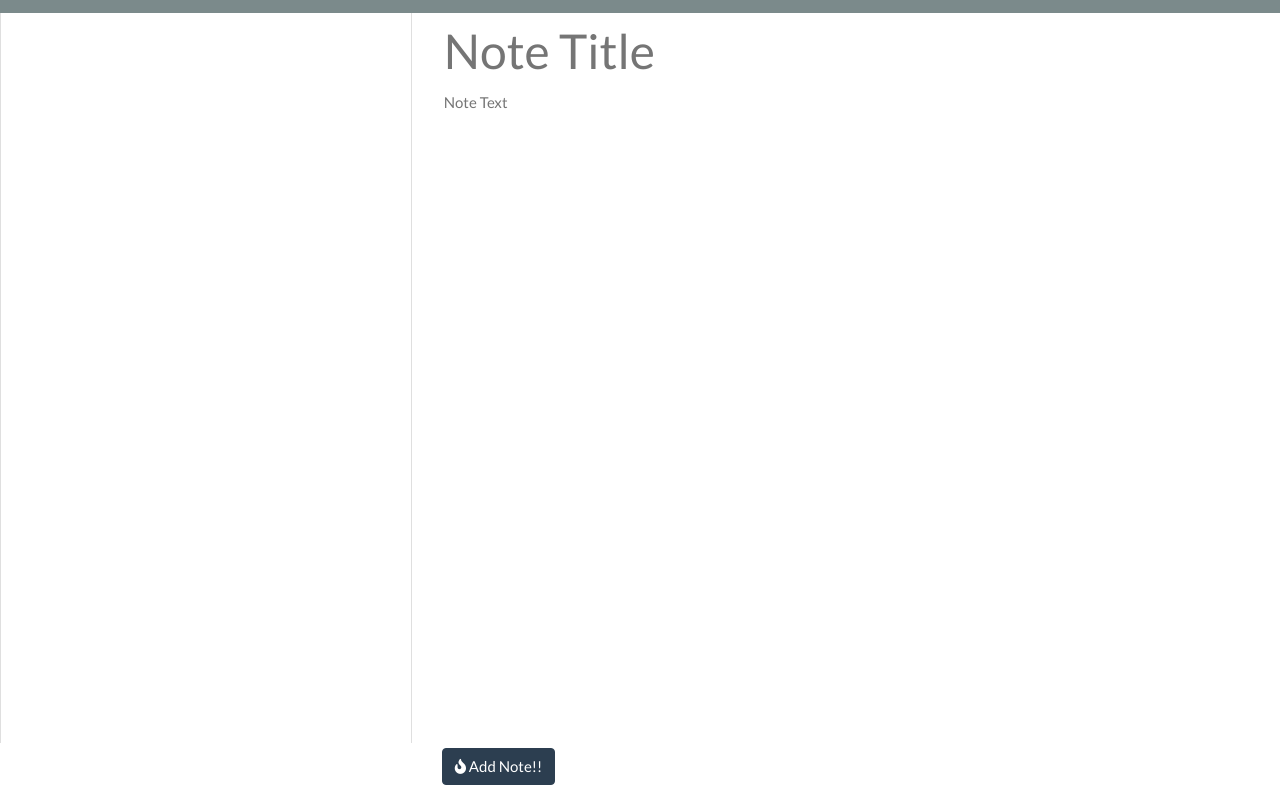
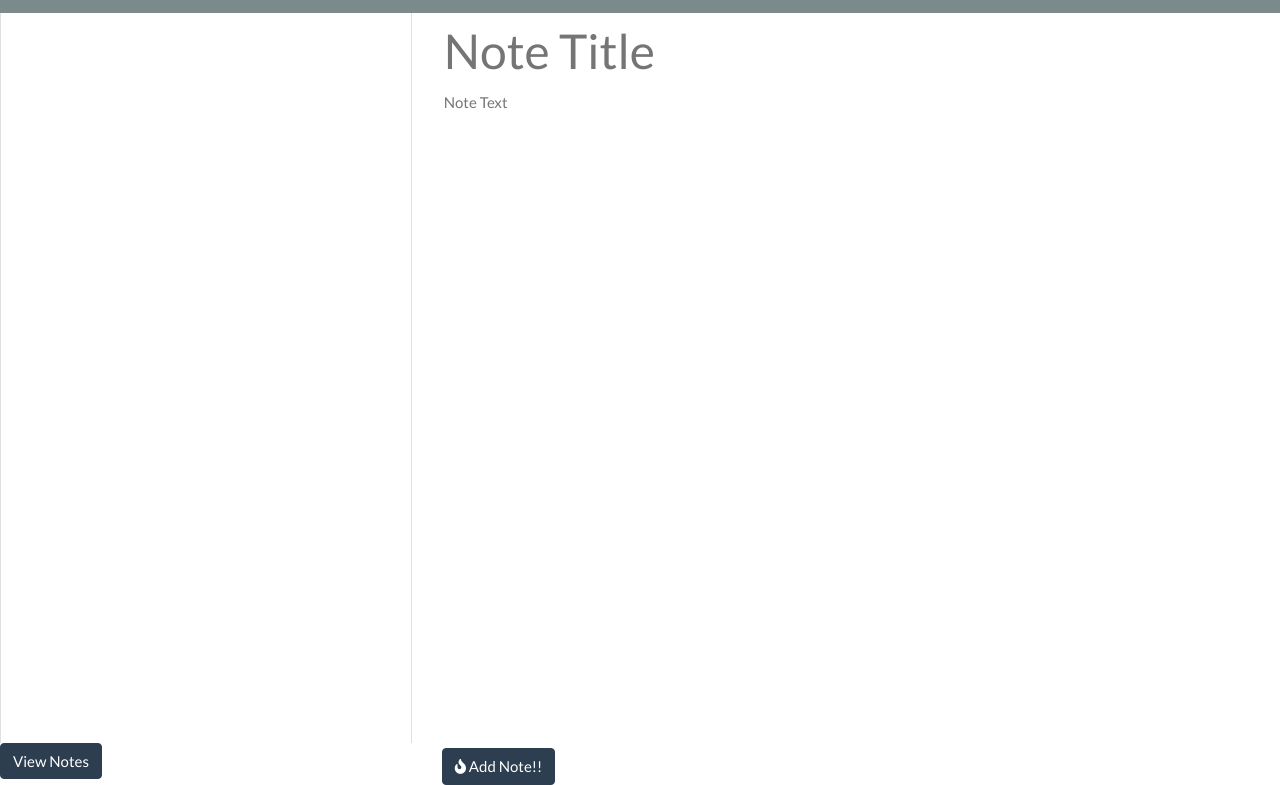
Before and after one commit to akorjeski/Express_Note_Taker, a website: page public/notes.html in a window 1280 px wide. Shown: the part 58-843 px from the top of the page. Drawn offline with nearby package versions, Linux system fonts and the light colour scheme; no server answers.

Commit message:
added a button to index and notes so that you can see the JSON for all the notes pulled from db

```diff
--- a/public/notes.html
+++ b/public/notes.html
@@ -7,8 +7,8 @@
   <meta http-equiv="X-UA-Compatible" content="ie=edge">
   <title>Note Taker</title>
   <link rel="stylesheet" href="https://cdnjs.cloudflare.com/ajax/libs/bootswatch/4.1.3/flatly/bootstrap.min.css" />
-  <link rel="stylesheet" href="https://use.fontawesome.com/releases/v5.3.1/css/all.css" integrity="sha384-mzrmE5qonljUremFsqc01SB46JvROS7bZs3IO2EmfFsd15uHvIt+Y8vEf7N7fWAU"
-    crossorigin="anonymous">
+  <link rel="stylesheet" href="https://use.fontawesome.com/releases/v5.3.1/css/all.css"
+    integrity="sha384-mzrmE5qonljUremFsqc01SB46JvROS7bZs3IO2EmfFsd15uHvIt+Y8vEf7N7fWAU" crossorigin="anonymous">
   <link rel="stylesheet" href="/assets/css/styles.css">
 </head>
 
@@ -32,17 +32,26 @@
       <div class="col-8">
         <input class="note-title" placeholder="Note Title" maxlength="28" type="text" id="noteTitle">
         <textarea class="note-textarea" placeholder="Note Text" id="noteText"></textarea>
-        <button type="submit" class="btn btn-primary btn-md" id="add-btn"><span class="fa fa-fire"></span> Add Note!!</button>
+        <button type="submit" class="btn btn-primary btn-md" id="add-btn"><span class="fa fa-fire"></span> Add
+          Note!!</button>
 
       </div>
     </div>
+    <!-- This is the row that holds the view all button -->
+    <div class="row">
+    <form method="get" action="/api/notes">
+    <button type="submit" class="btn btn-primary btn-md">View Notes</button>
+    <form>
+    </div>
+    <!-- This is the row that holds the view all button -->
+
   </div>
   <script src="https://cdnjs.cloudflare.com/ajax/libs/jquery/3.3.1/jquery.min.js"></script>
   <script src="/assets/js/index.js"></script>
   <script type="text/javascript">
 
     // Question: What does this code do? It adds a new note!
-    $("#add-btn").on("click", function(event) {
+    $("#add-btn").on("click", function (event) {
       event.preventDefault();
       var newNote = {
         title: $("#noteTitle").val().trim(),
@@ -51,7 +60,7 @@
 
       // Question: What does this code do??
       $.post("/api/notes", newNote)
-        .then(function(data) {
+        .then(function (data) {
           console.log("notes.html", data);
           alert("Adding note...");
         });
```
Also changed, not shown: public/index.html (+3 -0 lines).
